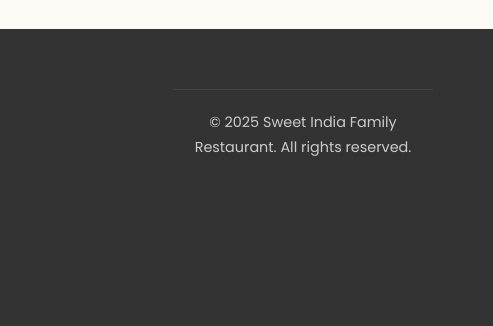
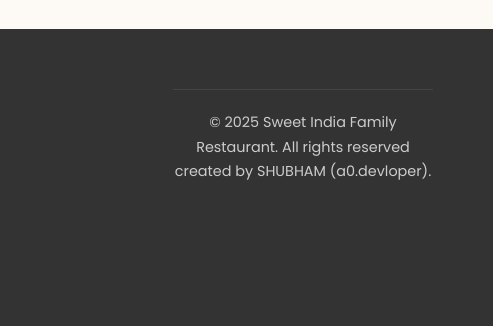
Before and after one commit to creatixlabHQ/Sweetindia, a plain HTML site: page index.html in a window 1280 px wide. Shown: the part 3223-3549 px from the top of the page, 787-1280 px from the left. Drawn offline with nearby package versions, Linux system fonts and the light colour scheme.

Commit message:
Update index.html
U

```diff
--- a/index.html
+++ b/index.html
@@ -104,7 +104,7 @@
 <a herf="#"><i class="fab fa-whatsapp"></i></a>
             </div>
             <div class="footer-bottom">
-                <p>© 2025 Sweet India Family Restaurant. All rights reserved.</p>
+                <p>© 2025 Sweet India Family Restaurant. All rights reserved created by SHUBHAM (a0.devloper).</p>
             </div>
         </div>
     </footer>
```
